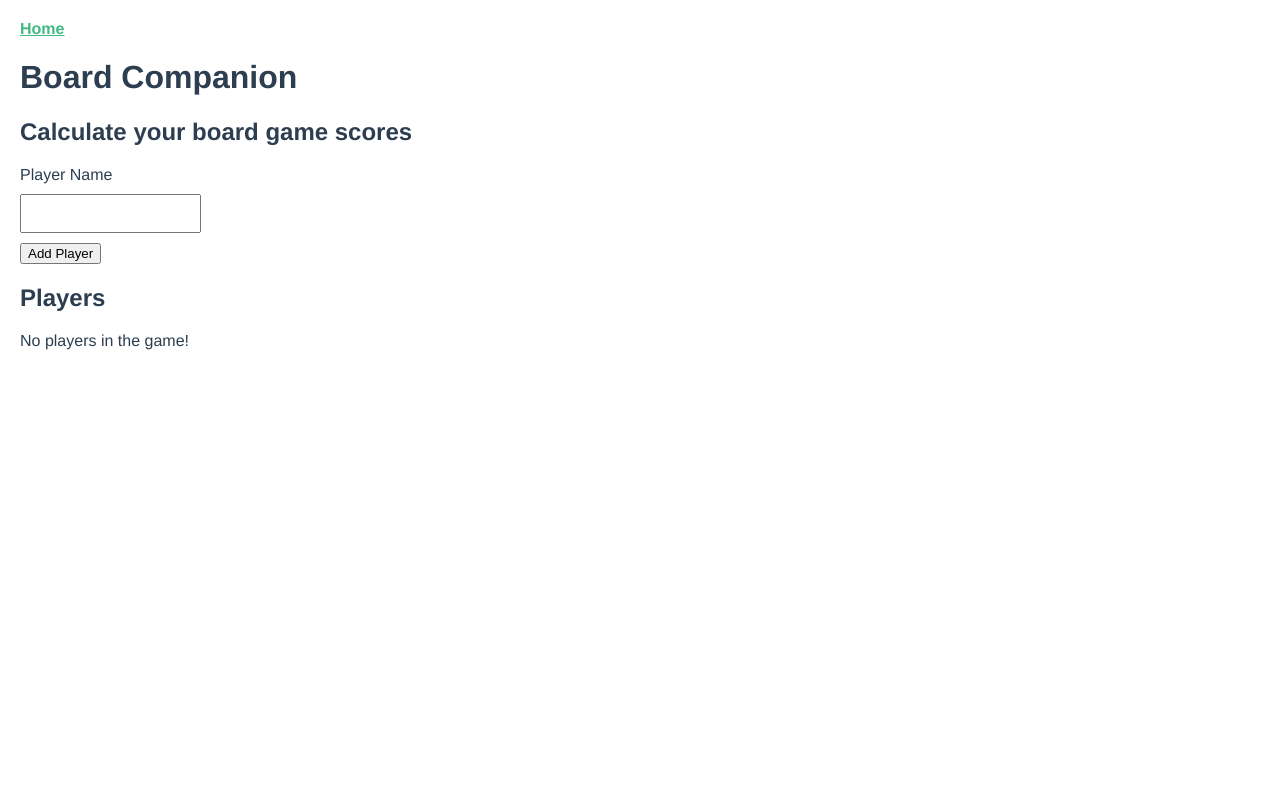
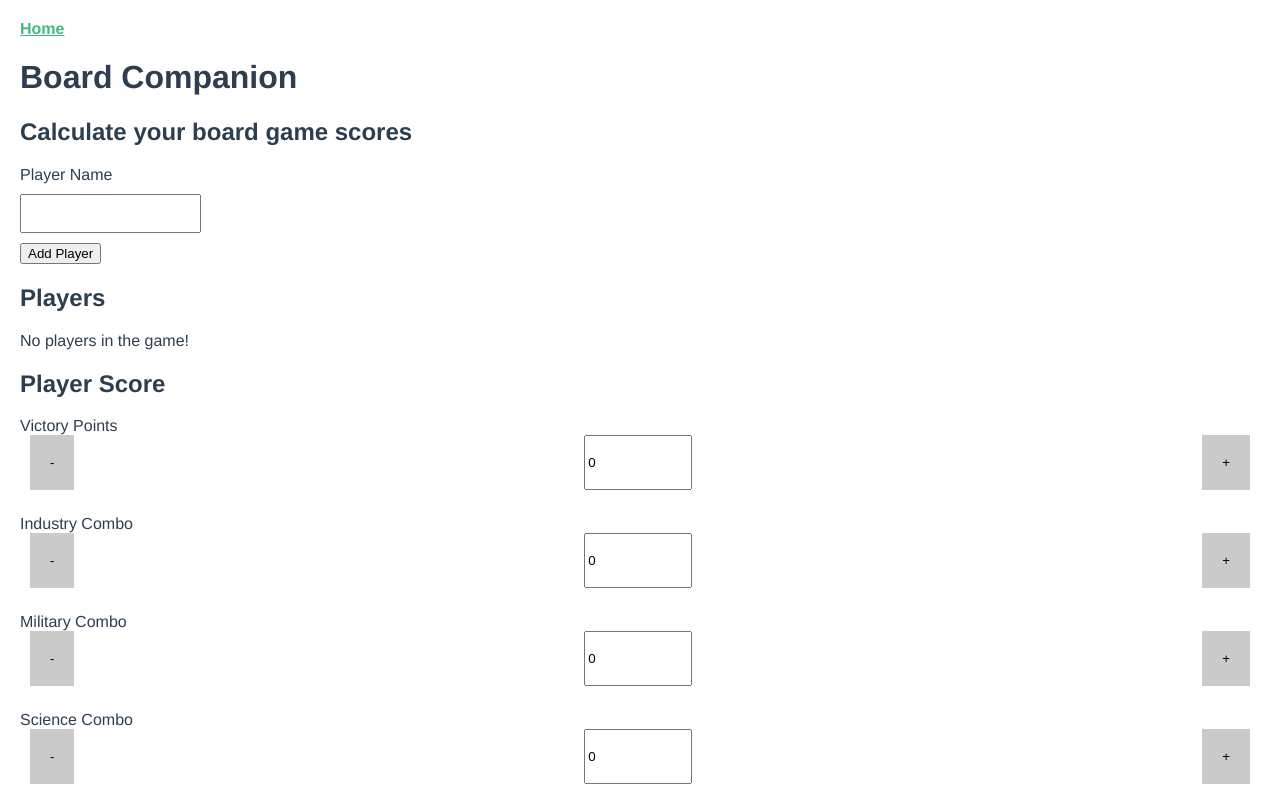
Before and after one commit to Zigelzi/board-companion, a Vue app: page /#/ in a window 1280 px wide. Shown: the top 800 px of the page. Built offline with nearby package versions, Linux system fonts and the light colour scheme.

Commit message:
Add score calculation fields and start with calculation logic

```diff
--- /dev/null
+++ b/jsconfig.json
@@ -0,0 +1,5 @@
+{
+"include": [
+    "./src/**/*"
+]
+}
--- /dev/null
+++ b/src/components/ScoreCalculator.vue
@@ -0,0 +1,86 @@
+<template>
+  <div id="score-calculator">
+    <div>
+      <h2>Player Score</h2>
+      <div id="score-form">
+        <v-score-input
+          v-for="(category, index) in score.categories"
+          :key="index"
+          :field="category"
+          @scoreUpdated="updateScore"
+        />
+      </div>
+    </div>
+  </div>
+</template>
+<script>
+import ScoreInput from "@/components/ScoreInput.vue";
+export default {
+  components: {
+    "v-score-input": ScoreInput
+  },
+  data() {
+    return {
+      score: {
+        total: 0,
+        categories: {
+          victory: {
+            name: "Victory Points",
+            points: 0
+          },
+          industry: {
+            name: "Industry",
+            combo: 0
+          },
+          military: {
+            name: "Military",
+            combo: 0
+          },
+          science: {
+            name: "Science",
+            combo: 0
+          },
+          economy: {
+            name: "Economy",
+            combo: 0
+          },
+          discovery: {
+            name: "Discovery",
+            combo: 0
+          },
+          generals: {
+            name: "Generals",
+            points: 0,
+            combo: 0
+          },
+          financers: {
+            name: "Financers",
+            points: 0,
+            combo: 0
+          }
+        }
+      }
+    };
+  },
+  methods: {
+    updateScore() {
+      // Calculate VP scores
+      this.calculateVictorypoints();
+      // Calculate General Scores
+      // Calculate Financer scores
+    },
+    calculateVictorypoints() {
+      const iterateObject = obj => {
+        console.log(obj);
+        Object.keys(obj).forEach(key => {
+          console.log(`Key: ${key} - Value: ${obj[key]}`);
+          if (typeof obj[key] === "object") {
+            iterateObject(obj[key]);
+          }
+        });
+      };
+      iterateObject(this.score.categories);
+    }
+  }
+};
+</script>
--- /dev/null
+++ b/src/components/ScoreInput.vue
@@ -0,0 +1,104 @@
+<template>
+  <div>
+    <div class="score-input-container" v-if="pointsFieldExists">
+      <label class="score-input-label" :for="field.name">{{
+        field.name
+      }}</label>
+      <div class="score-button-container">
+        <button class="btn-counter" @click="decrement('points')">
+          -
+        </button>
+
+        <input
+          type="number"
+          class="score-input"
+          :name="field.name"
+          :id="field.name"
+          v-model="field.points"
+        />
+        <button class="btn-counter" @click="increment('points')">+</button>
+      </div>
+    </div>
+    <div class="score-input-container" v-if="comboFieldExists">
+      <label class="score-input-label" :for="field.name + '-combo'"
+        >{{ field.name }} Combo</label
+      >
+      <div class="score-button-container">
+        <button class="btn-counter" @click="decrement('combo')">
+          -
+        </button>
+        <input
+          type="number"
+          class="score-input"
+          :name="field.name + '-combo'"
+          :id="field.name + '-combo'"
+          v-model="field.combo"
+        />
+
+        <button class="btn-counter" @click="increment('combo')">+</button>
+      </div>
+    </div>
+  </div>
+</template>
+<script>
+export default {
+  props: {
+    field: Object
+  },
+  methods: {
+    increment(fieldType) {
+      if (fieldType === "points") {
+        this.field.points++;
+        this.$emit("scoreUpdated", this.field.points);
+      } else {
+        this.field.combo++;
+        this.$emit("scoreUpdated", this.field.combo);
+      }
+    },
+    decrement(fieldType) {
+      if (fieldType === "points") {
+        if (this.field.points > 0) {
+          this.field.points--;
+          this.$emit("scoreUpdated", this.field.points);
+        }
+      } else {
+        if (this.field.combo > 0) {
+          this.field.combo--;
+          this.$emit("scoreUpdated", this.field.combo);
+        }
+      }
+    },
+    fieldContainsKey(field, key) {
+      return Object.keys(field).includes(key);
+    }
+  },
+  computed: {
+    pointsFieldExists() {
+      return this.fieldContainsKey(this.field, "points");
+    },
+    comboFieldExists() {
+      return this.fieldContainsKey(this.field, "combo");
+    }
+  }
+};
+</script>
+<style lang="scss">
+.score-input-container {
+  margin-bottom: 25px;
+}
+
+.score-button-container {
+  display: flex;
+  justify-content: space-between;
+}
+
+.score-input {
+  max-width: 100px;
+}
+.btn-counter {
+  background: #cacaca;
+  border: none;
+  padding: 20px;
+  margin: 0 10px;
+}
+</style>
--- a/src/views/Index.vue
+++ b/src/views/Index.vue
@@ -7,17 +7,22 @@
     <section>
       <v-player-container />
     </section>
+    <section>
+      <v-score-calculator />
+    </section>
   </div>
 </template>
 
 <script>
 // @ is an alias to /src
 import PlayerContainer from "@/components/PlayerContainer.vue";
+import ScoreCalculator from "@/components/ScoreCalculator.vue";
 
 export default {
   name: "Home",
   components: {
-    "v-player-container": PlayerContainer
+    "v-player-container": PlayerContainer,
+    "v-score-calculator": ScoreCalculator
   }
 };
 </script>
```
